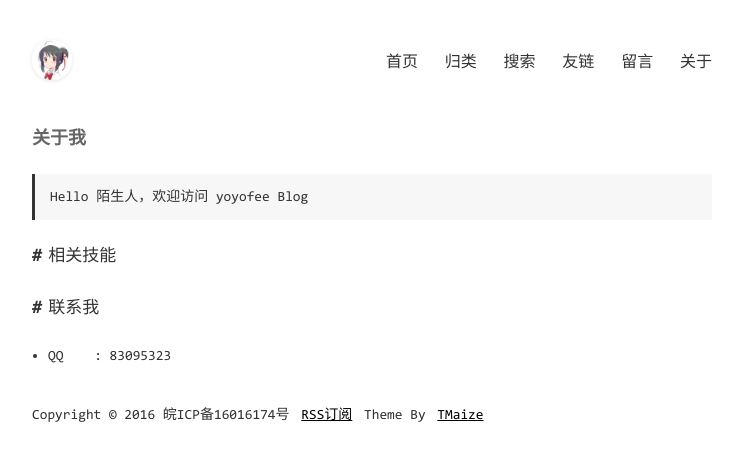
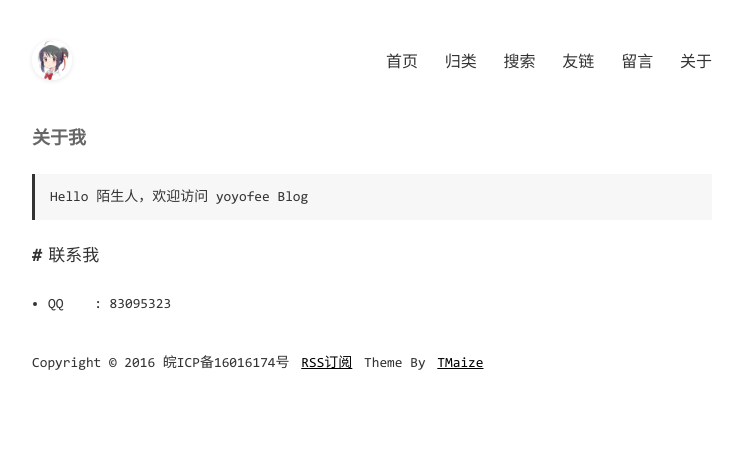
Before and after one commit to yoyofee/yoyofee.github.io, a Jekyll site: the page built from pages/about.md, in a window 1280 px wide. Shown: the top 461 px of the page, without its empty margins (268-1011 px from the left). Built offline with Jekyll 4.4.1, drawn with Linux system fonts in a browser that asks for light colours; comment, search, counter and statistics services are not loaded.

Commit message:
修改文件: pages/about.md

```diff
--- a/pages/about.md
+++ b/pages/about.md
@@ -5,14 +5,6 @@ title: 关于我
 
 > Hello 陌生人，欢迎访问 yoyofee Blog
 
-
-
-
-
-## 相关技能
-
-
-
 ## 联系我
 
 - QQ&nbsp;&nbsp;&nbsp;&nbsp;: 83095323
```
